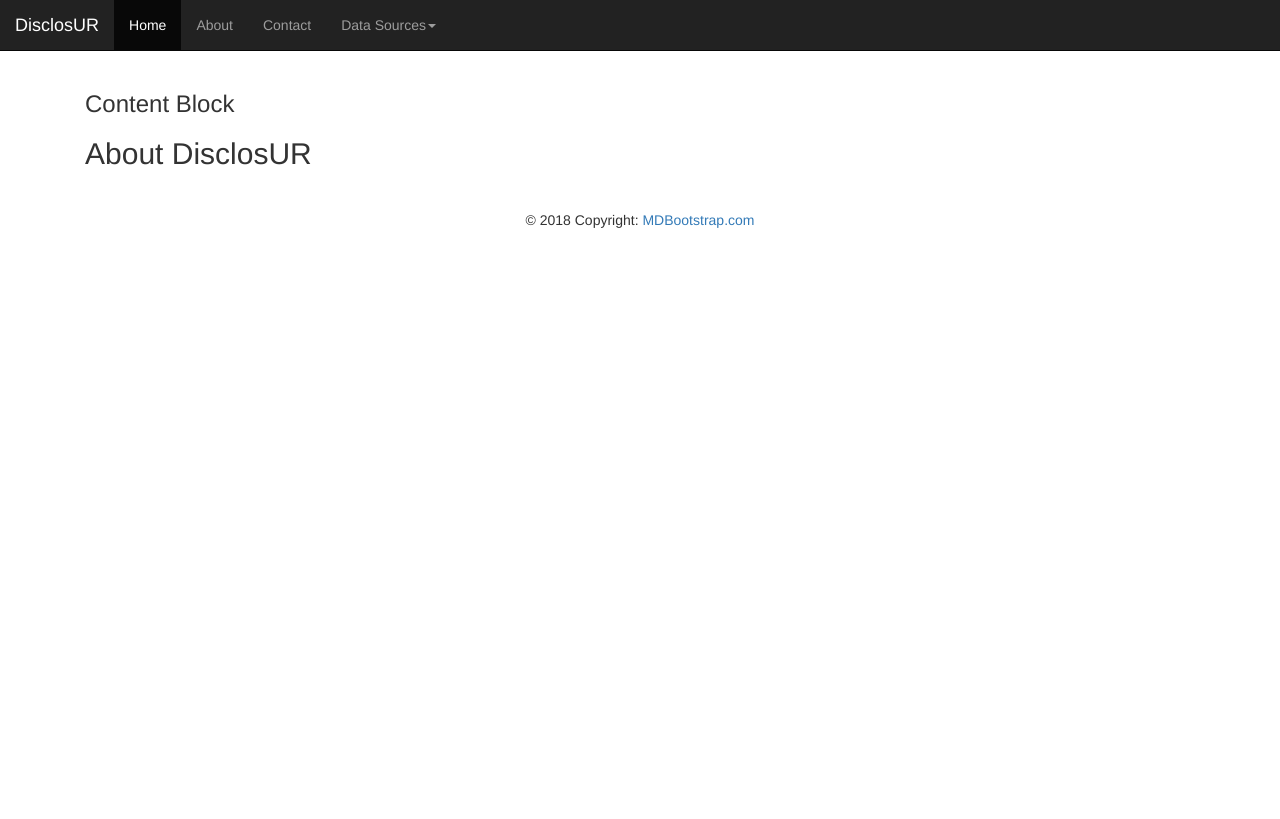
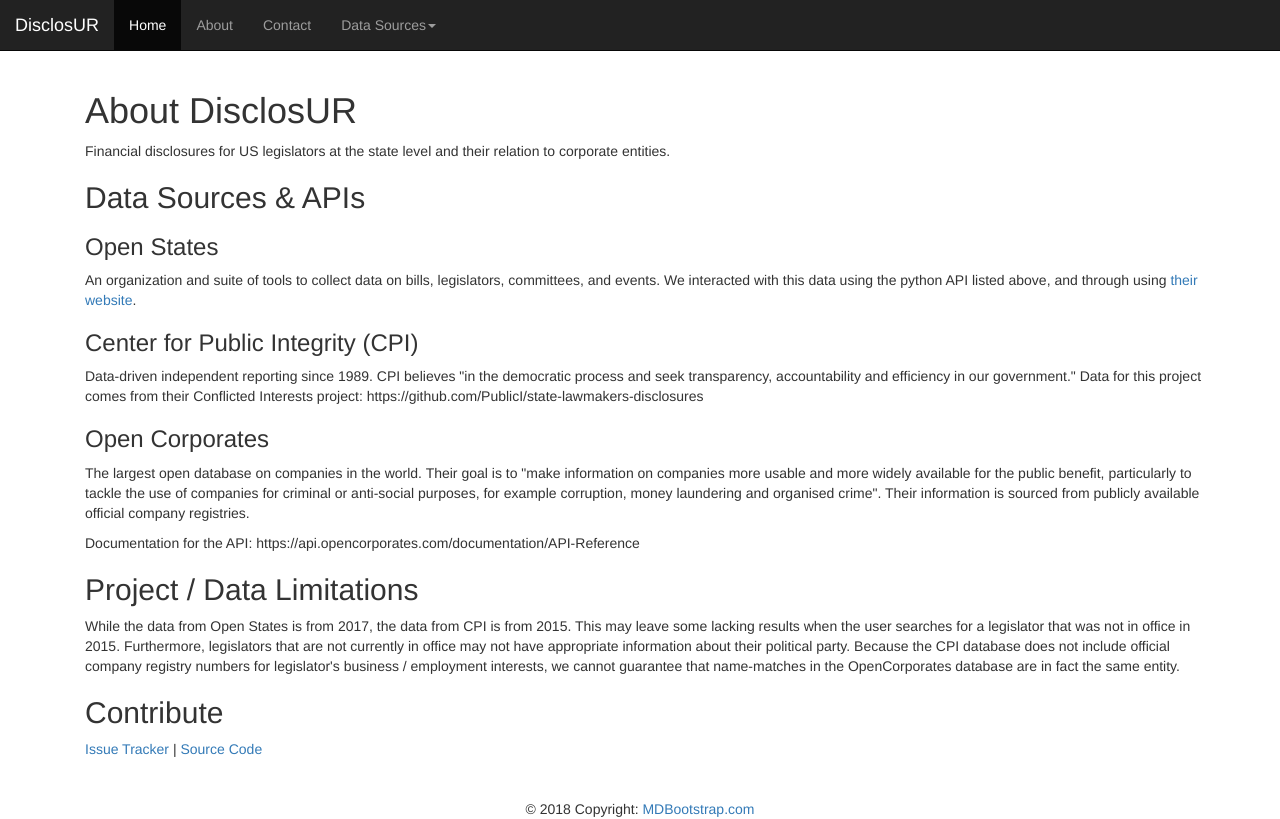
Before and after one commit to ndtallant/DisclosUR-v2, a Flask app: page /about in a window 1280 px wide. Before the commit the page ends 228 px from the top, so only its background shows below. Run offline with Flask 2, Linux system fonts and the light colour scheme; some libraries are stand-ins or nearby versions.

Commit message:
Fixing about

```diff
--- /dev/null
+++ b/flask_site/about.md
@@ -0,0 +1,27 @@
+# About DisclosUR
+
+Financial disclosures for US legislators at the state level and their relation to corporate entities.
+
+## Data Sources & APIs
+
+### Open States
+An organization and suite of tools to collect data on bills, legislators, committees, and events. We interacted with this data using the python API listed above, and through using [their website](https://openstates.org/).
+
+### Center for Public Integrity (CPI)
+Data-driven independent reporting since 1989. CPI  believes "in the democratic process and seek transparency, accountability and efficiency in our government." Data for this project comes from their Conflicted Interests project:
+https://github.com/PublicI/state-lawmakers-disclosures
+
+### Open Corporates
+The largest open database on companies in the world. Their goal is to "make information on companies more usable and more widely available for the public benefit, particularly to tackle the use of companies for criminal or anti-social purposes, for example corruption, money laundering and organised crime". Their information is sourced from publicly available official company registries.
+
+Documentation for the API:
+https://api.opencorporates.com/documentation/API-Reference
+
+## Project / Data Limitations
+
+While the data from Open States is from 2017, the data from CPI is from 2015. This may leave some lacking results when the user searches for a legislator that was not in office in 2015. Furthermore, legislators that are not currently in office may not have appropriate information about their political party. Because the CPI database does not include official company registry numbers for legislator's business / employment interests, we cannot guarantee that name-matches in the OpenCorporates database are in fact the same entity.
+
+## Contribute
+
+[Issue Tracker](https://github.com/ndtallant/DisclosUR_v2/issues) |
+[Source Code](https://github.com/ndtallant/DisclosUR_v2)
--- a/flask_site/app.py
+++ b/flask_site/app.py
@@ -4,16 +4,18 @@ from flask_wtf import FlaskForm
 from wtforms import StringField, SubmitField
 from wtforms.validators import DataRequired
 from flask_bootstrap import Bootstrap
+from markdown import markdown
+from flask import Markup
 
 app = Flask(__name__)
 app.debug = True
 app.config['SECRET_KEY'] = 'hard to guess string lolol' # will update if this ever goes live
 bootstrap = Bootstrap(app)
 
+
 @app.route('/')
 def index():
     return render_template('index.html')
-
 
 @app.route('/results', methods=['POST'])
 def results():
@@ -24,7 +26,9 @@ def results():
 
 @app.route('/about')
 def about():
-   return render_template('about.html')
+   with open('about.md') as f:
+       content = Markup(markdown(f.read()))
+   return render_template('about.html', content=content)
 
 @app.route('/contact')
 def contact():
--- a/flask_site/templates/about.html
+++ b/flask_site/templates/about.html
@@ -4,7 +4,5 @@
 {% block title %}About | {{ super() }}{% endblock %}
 
 {% block content %}
-
-<h2>About DisclosUR</h2>
-
+{{ content }}
 {% endblock %}
--- a/flask_site/templates/base.html
+++ b/flask_site/templates/base.html
@@ -45,7 +45,6 @@
     </header>
     <main role="main" class="container">
         <div class="container">
-          <h3>Content Block</h3>
           {% block content %}
           {% endblock %}
         </div>
```
Also changed, not shown: flask_site/templates/results.html (+1 -6 lines), flask_site/templates/test_form.html (added, +10 -0 lines).
